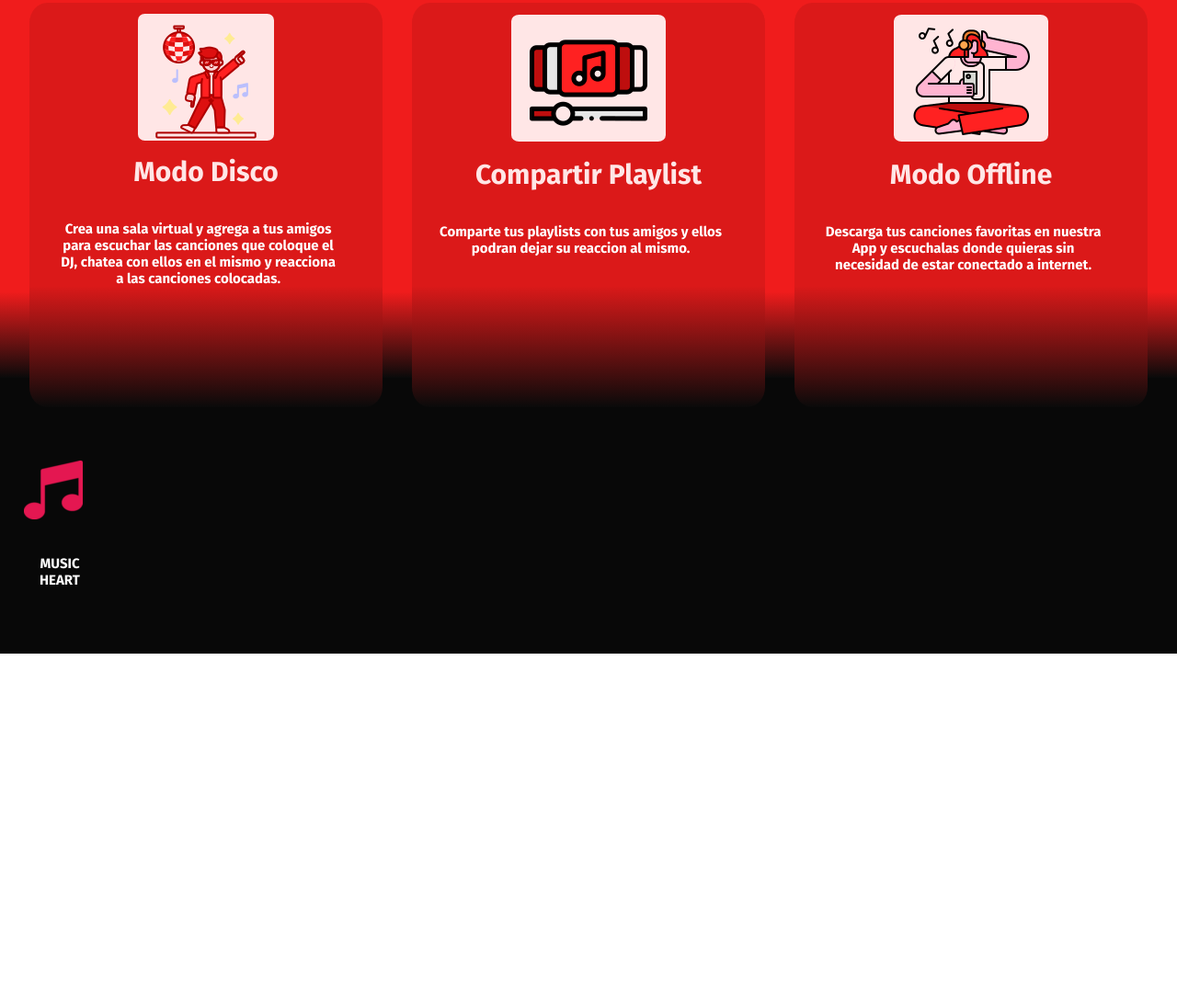
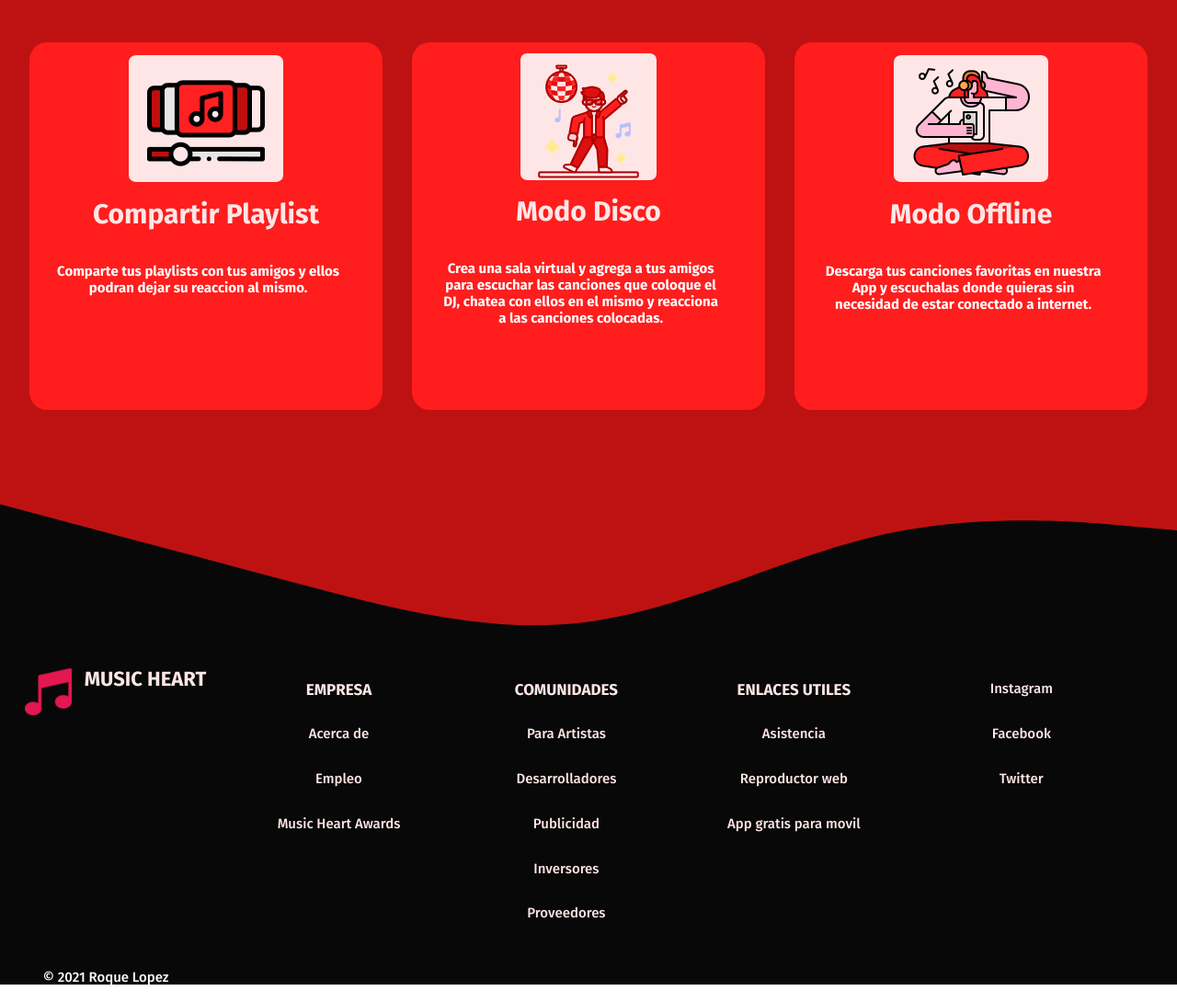
Before and after one commit to Rell-Developer/Music-Heart, a plain HTML site: page index.html in a window 1280 px wide. Shown: the part 1189-2279 px from the top of the page at 92% size. Before the commit the page ends 1900 px from the top, so only its background shows below. Drawn offline with Linux system fonts and the light colour scheme.

Commit message:
Avance del footer

```diff
--- a/css/style.css
+++ b/css/style.css
@@ -313,7 +313,7 @@ div#mp3_player > canvas {
 .information1{
 
     width: 60%;
-    height: 500px;
+    height: 250px;
     /* background-color: blue; */
     margin: 160px 20px 0px 20px;
     display: flexbox;
@@ -345,7 +345,7 @@ div#mp3_player > canvas {
 
 .float-icons{
     width: 100%;
-    height: 70%;
+    height: 100%;
     display: inline-flex;
     justify-items: column;
 }
@@ -354,7 +354,7 @@ div#mp3_player > canvas {
 .s-i{
     /* Tamaño y separacion */
     width: 7%;
-    height: 8%;
+    height: 10%;
     margin-right: 30%;
 }
 
@@ -386,12 +386,13 @@ div#mp3_player > canvas {
 .funciones-info{
     /* Tamaño */
     width: 100%;
-    height: 520px;
+    height: 800px;
 
     /* Fondo */
-    background: #f01c1c;  /* fallback for old browsers */
-    background: -webkit-linear-gradient(to bottom, #f01c1c 80%, #0a0a0a);  /* Chrome 10-25, Safari 5.1-6 */
-    background: linear-gradient(to bottom, #f01c1c 82%, #0a0a0a); /* W3C, IE 10+/ Edge, Firefox 16+, Chrome 26+, Opera 12+, Safari 7+ */
+    padding-top: 10px;
+    background: #be1212;  /* fallback for old browsers */
+    /* background: -webkit-linear-gradient(to bottom, #f01c1c 80%, #0a0a0a);  Chrome 10-25, Safari 5.1-6 */
+    /* background: linear-gradient(to bottom, #f01c1c 82%, #0a0a0a); W3C, IE 10+/ Edge, Firefox 16+, Chrome 26+, Opera 12+, Safari 7+ */
 
 }
 
@@ -402,8 +403,6 @@ div#mp3_player > canvas {
     font-size: 40px;
     display: flex;
     justify-content: center;
-
-    margin-top: 0%;
 }
 
 /* Tarjetas de informacion */
@@ -418,18 +417,16 @@ div#mp3_player > canvas {
 
     /* Tamaño */
     width: 30%;
-    /* height: 355px; */
-    height: 440px;
+    height: 400px;
     border-radius: 5%;
 
     /* Posicion */
     text-align: center;
     justify-items: center;
+    margin-bottom: 5%;
 
     /* Color */
-    background: #f01c1c;  /* fallback for old browsers */
-    background: -webkit-linear-gradient(to bottom, #e61b1b 70%, #0a0a0a); /* Chrome 10-25, Safari 5.1-6 */
-    background: linear-gradient(to bottom, #db1919 70%, #0a0a0a); /* W3C, IE 10+/ Edge, Firefox 16+, Chrome 26+, Opera 12+, Safari 7+ */
+    background: #ff1d1d;
 
 }
 
@@ -464,17 +461,116 @@ div#mp3_player > canvas {
 /*---------------- Footer ----------------*/
 footer{
     width: 100%;
-    height: 300px;
+    height: 370px;
     background-color: rgb(8, 8, 8);
+    /* display: flex;
+    justify-content: space-evenly; */
+    /* background-color: #fff; */
+}
+
+.content-footer{
+    display:flex;
+    justify-content: space-evenly;
+}
+
+.enlace-logo{
+    width:20%;
+    height: 10px;
+
+    padding-top: 0;
+    padding-bottom: 0;
+    margin-top:0;
+    /* background: green; */
 }
 
 .logo-footer img{
-    width: 5%;
-    height: 10%;
+    width: 20%;
+    height: 11%;
 
-    margin: 7% 2% 0% 2%;
+    padding-top: 0;
+    margin: 10% 4% 0% 4%;
 }
 
 .logo-footer{
+    width: 100%;
+    display: flex;
+
+    margin-right: 5px;
+    margin-bottom: 0px;
+    padding-bottom: 0;
+    /* background: yellow; */
+}
+
+.logo-footer p{
+
+    width: 100%;
+    font-size: 22px;
+    color: #FFE6E6;
+    text-align: left;
+    text-decoration: none;
+
+    /* background: red; */
+    margin-top: 22px;
+    margin-bottom: 0;
+    padding: 2px 5px 0px 3px;
+
+    transition: .2s ease-in-out;
+}
+
+footer div:not(:first-child){
+    width: 18%;
     /* background-color: green; */
 }
+
+.empresa p, .comunidades p, .enlaces p, .redes-sociales p{
+    width: 68%;
+    padding: 0;
+    margin: 0;
+
+    margin-top: 6%;
+    color:#ffe6e6;
+    transition: .2s ease-in-out;
+    /* background-color: red; */
+}
+
+.empresa p:hover, .enlaces p:hover{
+
+    color:#ffffff;
+    cursor: pointer;
+    font-size: 18px;
+}
+
+.comunidades p:hover, .redes-sociales p:hover{
+
+    color: #FF2626;
+    cursor: pointer;
+    font-size: 18px;
+}
+
+.empresa, .comunidades, .enlaces, .redes-sociales{
+    margin-top: 2%;
+}
+
+footer div{
+    margin-top: 0%;
+}
+
+footer .copyr{
+
+    width: 50%;
+    height: 15%;
+    /* background: green; */
+}
+
+.copyr p{
+    width: 100%;
+    padding-left:0;
+
+    /* background:red; */
+}
+
+.enlace-logo p:hover{
+    color: #FF2626;
+    cursor: pointer;
+    /* font-size: 18px; */
+}
--- a/index.html
+++ b/index.html
@@ -40,7 +40,7 @@
 
         </nav>
     </header>
-    <section class="slider">
+    <section class="slider" id="slider">
         <!-- image slider start -->
         <div class = 'slider'>
             <div class="slides">
@@ -194,6 +194,19 @@
             <div class = "card">
 
                 <!-- Imagen -->
+                <img src="assets/img/icons/Materiales/playlist.png" style="padding: 10px 20px 0px 20px">
+
+                <!-- Titulo y Descripcion -->
+                <div class = "description">
+                    <h3>Compartir Playlist</h3>
+                    <p><b>Comparte tus playlists con tus amigos y ellos podran dejar su reaccion al mismo.</b></p>
+                </div>
+            </div>
+
+            <!-- Tarjeta 2 -->
+            <div class = "card">
+
+                <!-- Imagen -->
                 <img src="assets/img/icons/Materiales/discoteca.png">
 
                 <!-- Titulo y Descripcion -->
@@ -203,18 +216,6 @@
                 </div>
             </div>
 
-            <!-- Tarjeta 2 -->
-            <div class = "card">
-
-                <!-- Imagen -->
-                <img src="assets/img/icons/Materiales/playlist.png" style="padding: 10px 20px 0px 20px">
-
-                <!-- Titulo y Descripcion -->
-                <div class = "description">
-                    <h3>Compartir Playlist</h3>
-                    <p><b>Comparte tus playlists con tus amigos y ellos podran dejar su reaccion al mismo.</b></p>
-                </div>
-            </div>
 
             <!-- Tarjeta 3 -->
             <div class = "card">
@@ -229,17 +230,56 @@
                 </div>
             </div>
         </div>
+
+        <!-- Wave para presentar el footer -->
+        <div style="margin-top:10px; height: 10px;"><svg xmlns="http://www.w3.org/2000/svg" viewBox="0 0 1440 320"><path fill="#080808" fill-opacity="1" d="M0,32L60,48C120,64,240,96,360,128C480,160,600,192,720,176C840,160,960,96,1080,69.3C1200,43,1320,53,1380,58.7L1440,64L1440,320L1380,320C1320,320,1200,320,1080,320C960,320,840,320,720,320C600,320,480,320,360,320C240,320,120,320,60,320L0,320Z"></path></svg></div>
+
     </section>
 
     <footer>
-        <div class="logo-footer">
-            <img src = "assets/img/icons/sound.png">
-            <p><b>MUSIC HEART</b></p>
+        <div class="content-footer">
+
+            <a href="#slider" class="enlace-logo" style="text-decoration: none;">
+                <div class="logo-footer" >
+                    <img src = "assets/img/icons/sound.png">
+                    <p><b>MUSIC HEART</b></p>
+                </div>
+            </a>
+
+            <div class="empresa">
+                <p style="font-size:17px"><b>EMPRESA</b></p>
+                <p>Acerca de</p>
+                <p>Empleo</p>
+                <p>Music Heart Awards</p>
+            </div>
+
+            <div class="comunidades">
+                <p style="font-size:17px"><b>COMUNIDADES</b></p>
+                <p>Para Artistas</p>
+                <p>Desarrolladores</p>
+                <p>Publicidad</p>
+                <p>Inversores</p>
+                <p>Proveedores</p>
+            </div>
+
+            <div class="enlaces">
+                <p style="font-size:17px"><b>ENLACES UTILES</b></p>
+                <p>Asistencia</p>
+                <p>Reproductor web</p>
+                <p>App gratis para movil</p>
+            </div>
+
+            <div class="redes-sociales">
+                <p>Instagram</p>
+                <p>Facebook</p>
+                <p>Twitter</p>
+            </div>
         </div>
 
-        <div class="empresa">
+        <div class="copyr">
+            <p class="">&copy; 2021 Roque Lopez</p>
+        </div>
 
-        </div>
     </footer>
 
     <script src="js/main.js" crossorigin="anonymous"></script>
```
